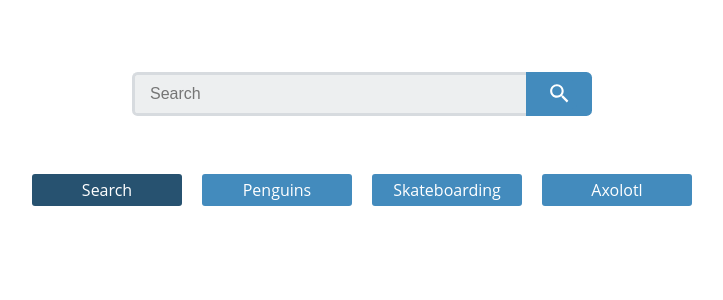
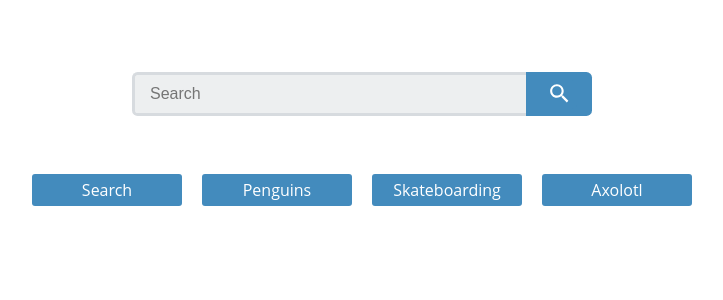
Before and after one commit to jimmy-guzman/reactflickrgallery, a React (Create React App) app: page /search in a window 1280 px wide. Shown: the top 300 px of the page, without its empty margins (278-1001 px from the left). Built offline with nearby package versions, Linux system fonts and the light colour scheme; no server answers.

Commit message:
limit search field to only search route

```diff
--- a/src/components/App.js
+++ b/src/components/App.js
@@ -3,6 +3,7 @@ import { BrowserRouter, Route, Switch } from "react-router-dom";
 import SearchForm from "./SearchForm";
 import Home from "./Home";
 import Nav from "./Nav";
+import Results from "./Results";
 
 const App = () => (
   <BrowserRouter>
@@ -10,8 +11,8 @@ const App = () => (
       <Nav />
       <Switch>
         <Route exact path="/" component={Home} />
-        <Route path="/search" component={SearchForm} />
-
+        <Route exact path="/search/" component={SearchForm} />
+        <Route exact path="/search/:query" component={Results} />
         <Route
           render={() => (
             <h2>404 error: URL does not match any existing paths!</h2>
--- a/src/components/Nav.js
+++ b/src/components/Nav.js
@@ -1,16 +1,14 @@
 import React, { Component, Fragment } from "react";
-import { NavLink } from "react-router-dom";
-import { Route } from "react-router-dom";
+import { NavLink, Link } from "react-router-dom";
 import Results from "./Results";
 
 class Nav extends Component {
   render() {
     return (
-      <Fragment>
       <nav className="main-nav">
         <ul>
           <li>
-              <NavLink to="/search/">Search</NavLink>
+            <Link to="/search/">Search</Link>
           </li>
           <li>
             <NavLink to="/search/penguins">Penguins</NavLink>
@@ -23,8 +21,6 @@ class Nav extends Component {
           </li>
         </ul>
       </nav>
-        <Route exact path="/search/:query" component={Results} />
-      </Fragment>
     );
   }
 }
```
Lines whose indentation alone changed are shown as unchanged.
